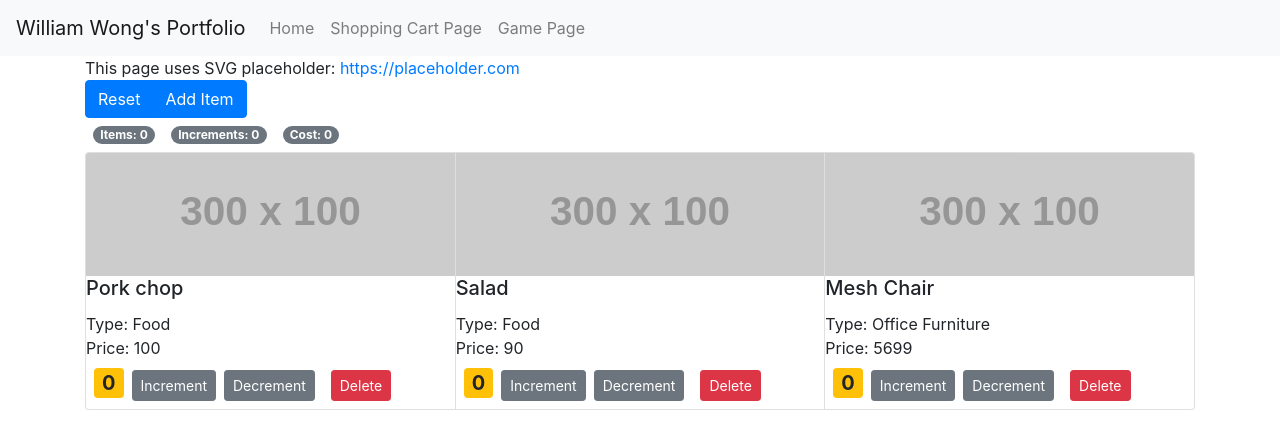
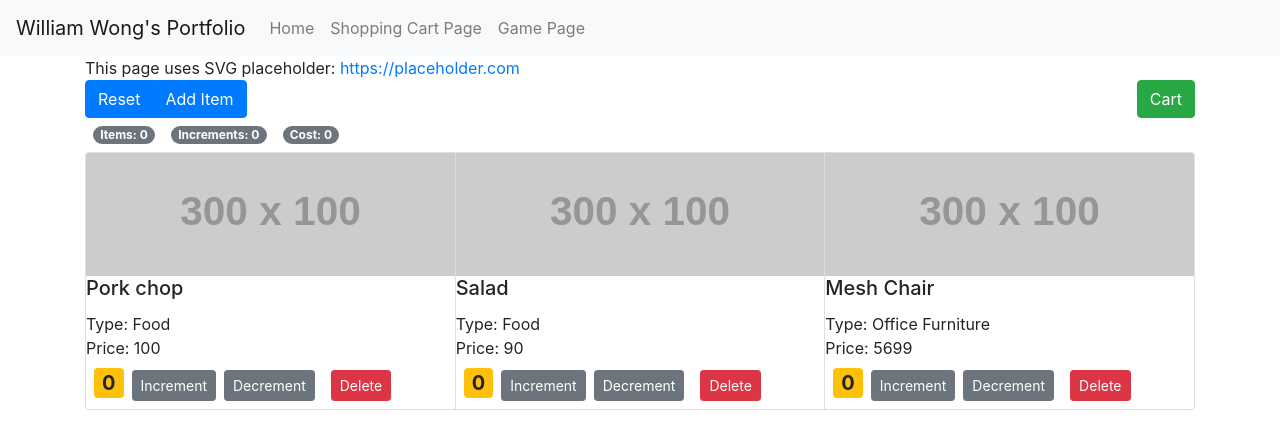
Before and after one commit to williameot/learn-react-progress, a React (Create React App) app: page /counter in a window 1280 px wide. Shown: the top 446 px of the page. Built offline with nearby package versions, Linux system fonts and the light colour scheme; no server answers.

Commit message:
Add cart button and popover content to Counters compontent
Remove unused js imports from index.js

```diff
--- a/src/components/counters.jsx
+++ b/src/components/counters.jsx
@@ -1,7 +1,15 @@
 import React, { Component, Fragment } from "react";
 import Counter from "./counter";
 import AddCounterModal from "./addcountermodal";
-import { ButtonGroup, Button, Card, CardGroup } from "react-bootstrap";
+import {
+  ButtonToolbar,
+  ButtonGroup,
+  Button,
+  Card,
+  CardGroup,
+  Popover,
+  OverlayTrigger
+} from "react-bootstrap";
 class Counters extends Component {
   createCounter = item => {
     return (
@@ -62,12 +70,15 @@ class Counters extends Component {
   };
   createCounterOptions = () => {
     return (
+      <ButtonToolbar className="justify-content-between">
         <ButtonGroup>
           <Button variant="primary" onClick={this.props.onReset}>
             Reset
           </Button>
           <AddCounterModal onAddModal={this.props.onAddModal} />
         </ButtonGroup>
+        {this.createShoppingCartPopOver()}
+      </ButtonToolbar>
     );
   };
   createBriefDescription = () => {
@@ -76,6 +87,29 @@ class Counters extends Component {
         This page uses SVG placeholder:{" "}
         <a href="https://placeholder.com">https://placeholder.com</a>
       </div>
+    );
+  };
+  createShoppingCartPopOver = () => {
+    const popover = (
+      <Popover
+        title={
+          <Fragment>
+            {this.props.totalValue} | Total: {this.props.totalPrice}
+          </Fragment>
+        }
+      >
+        cart items go here
+      </Popover>
+    );
+    return (
+      <OverlayTrigger
+        trigger="click"
+        rootClose
+        placement="bottom"
+        overlay={popover}
+      >
+        <Button variant="success">Cart</Button>
+      </OverlayTrigger>
     );
   };
   render() {
--- a/src/index.js
+++ b/src/index.js
@@ -1,6 +1,4 @@
 import "bootstrap/dist/css/bootstrap.min.css";
-import "jquery";
-import "popper.js";
 import "react-bootstrap/dist/react-bootstrap";
 import React from "react";
 import ReactDOM from "react-dom";
```
Lines whose indentation alone changed are shown as unchanged.
